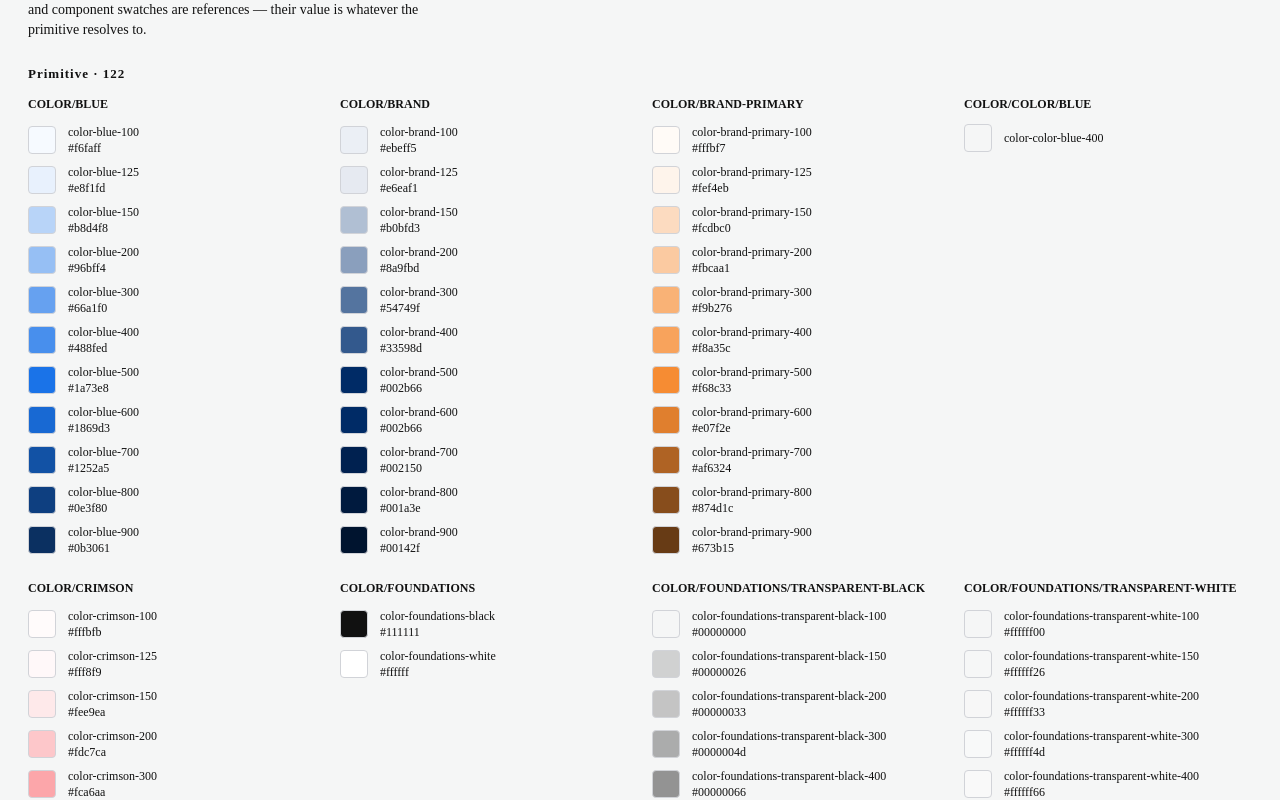
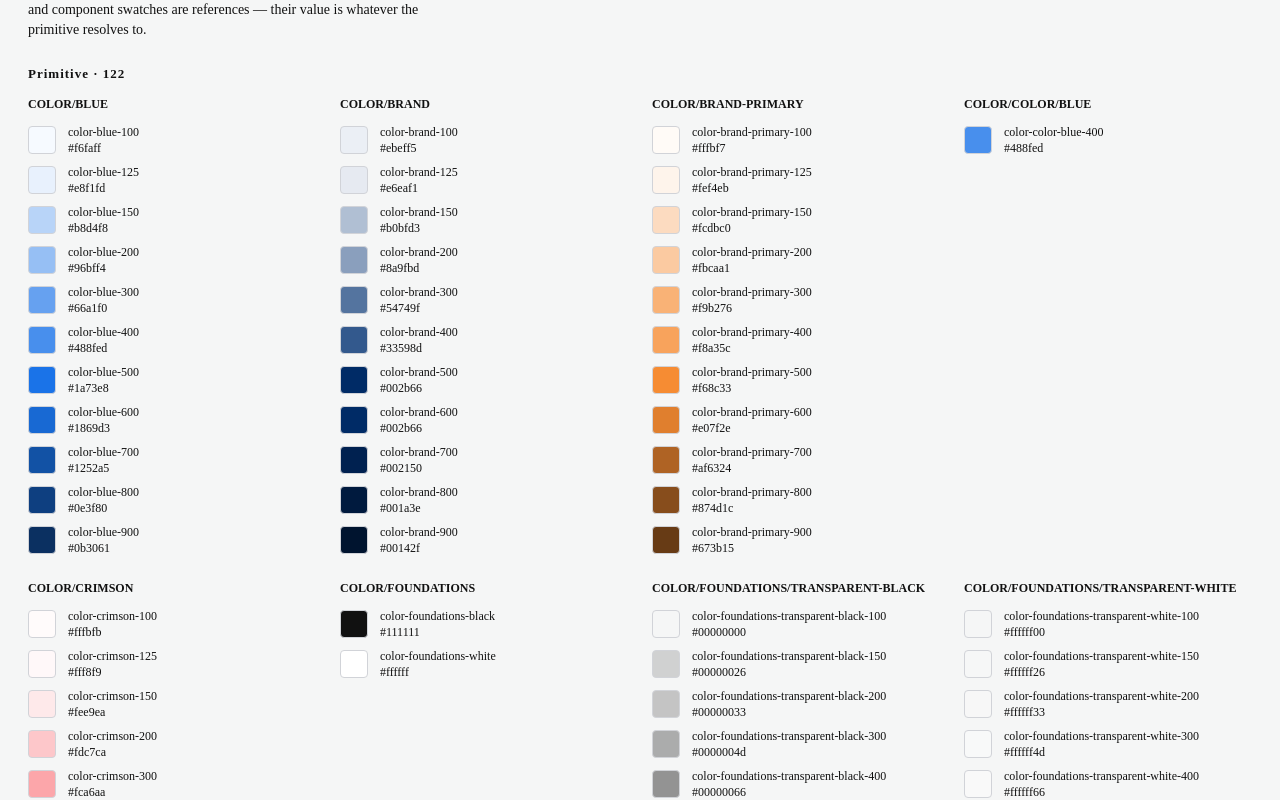
Before and after one commit to denis514/design-system-demo, a website built with Vite: page index.html in a window 1280 px wide. Shown: the part 2660-3460 px from the top of the page. Built offline with nearby package versions, Linux system fonts and the light colour scheme.

Commit message:
Update design tokens from Design System (Dev)

```diff
--- a/tokens/tokens.scss
+++ b/tokens/tokens.scss
@@ -48,6 +48,7 @@
     --color-brand-700: #002150;
     --color-brand-800: #001a3e;
     --color-brand-900: #00142f;
+    --color-color-blue-400: #488fed;
     --color-crimson-100: #fffbfb;
     --color-crimson-125: #fff8f9;
     --color-crimson-150: #fee9ea;
```
